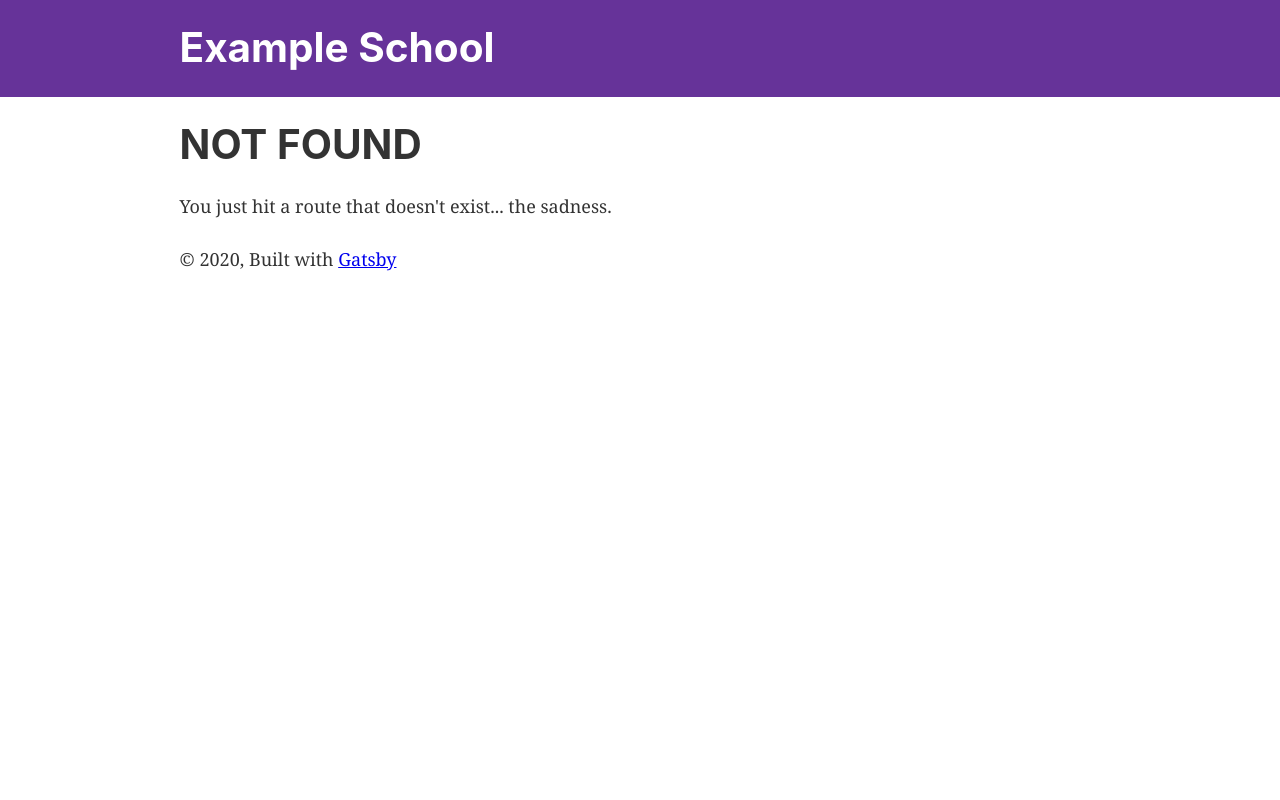
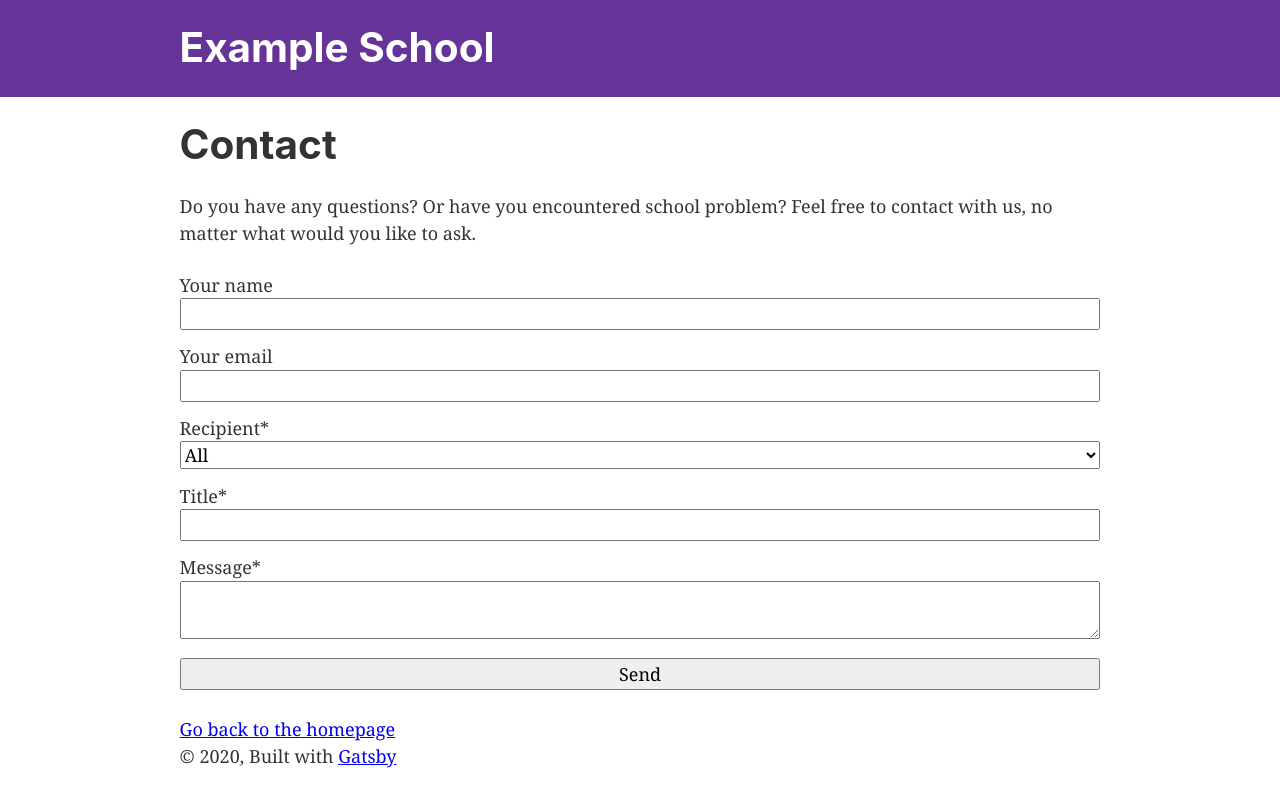
Before and after one commit to orzechdev/schoolfront, a Gatsby site: page /contact in a window 1280 px wide. Before the commit this address had no page. Built offline with nearby package versions, Linux system fonts and the light colour scheme; Gatsby itself is replaced by a stand-in of ours.

Commit message:
Create contact page

```diff
--- /dev/null
+++ b/src/data/contactRecipients.json
@@ -0,0 +1,10 @@
+[
+  {
+    "name": "All",
+    "email": "all@example.com"
+  },
+  {
+    "name": "Head of School",
+    "email": "head@example.com"
+  }
+]
--- /dev/null
+++ b/src/pages/contact.tsx
@@ -0,0 +1,69 @@
+import React from "react"
+import { Link, useStaticQuery, graphql } from "gatsby"
+
+import Layout from "../components/layout"
+import SEO from "../components/seo"
+
+const ContactPage = () => {
+  const contactRecipients = useStaticQuery(graphql`
+    query ContactRecipientsQuery {
+      allContactRecipientsJson {
+        edges {
+          node {
+            name
+            email
+          }
+        }
+      }
+    }
+  `)
+
+  return (
+    <Layout>
+      <SEO title="Contact" />
+      <h1>Contact</h1>
+      <p>
+        Do you have any questions? Or have you encountered school problem? Feel
+        free to contact with us, no matter what would you like to ask.
+      </p>
+      <form
+        method="post"
+        action="#"
+        style={{ display: `grid`, gap: `0.75rem` }}
+      >
+        <label>
+          Your name
+          <input name="sender-name" type="text" style={{ width: `100%` }} />
+        </label>
+        <label>
+          Your email
+          <input name="sender-email" type="email" style={{ width: `100%` }} />
+        </label>
+        <label>
+          Recipient*
+          <select name="recipient" required style={{ width: `100%` }}>
+            {contactRecipients.allContactRecipientsJson.edges.map(
+              ({ node }, index: number) => (
+                <option key={index} value={node.email}>
+                  {node.name}
+                </option>
+              )
+            )}
+          </select>
+        </label>
+        <label>
+          Title*
+          <input name="title" type="text" required style={{ width: `100%` }} />
+        </label>
+        <label>
+          Message*
+          <textarea name="message" required style={{ width: `100%` }} />
+        </label>
+        <button type="submit">Send</button>
+      </form>
+      <Link to="/">Go back to the homepage</Link>
+    </Layout>
+  )
+}
+
+export default ContactPage
--- a/src/pages/open-hours.tsx
+++ b/src/pages/open-hours.tsx
@@ -30,7 +30,7 @@ const OpenHoursPage = () => {
       return "Closed"
     } else {
       return node.openHours.map((hour, hourIdx) => (
-        <span>
+        <span key={hourIdx}>
           {hourIdx > 0 && ", "}
           {hour.openTime}-{hour.closeTime}
         </span>
```
